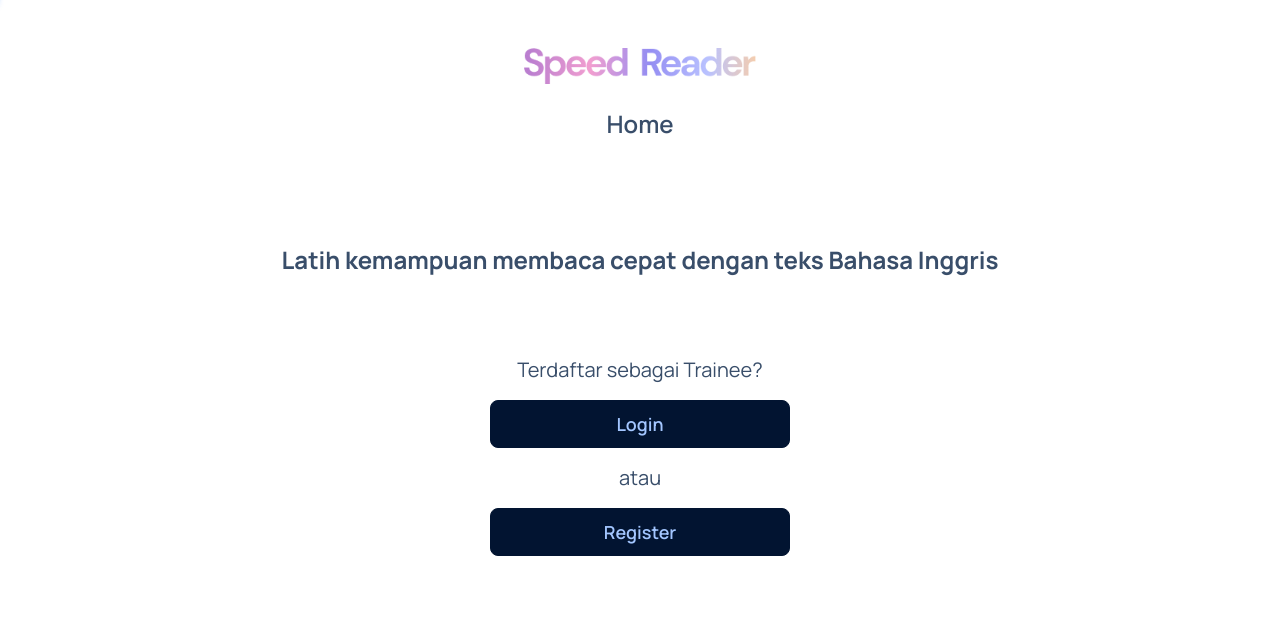
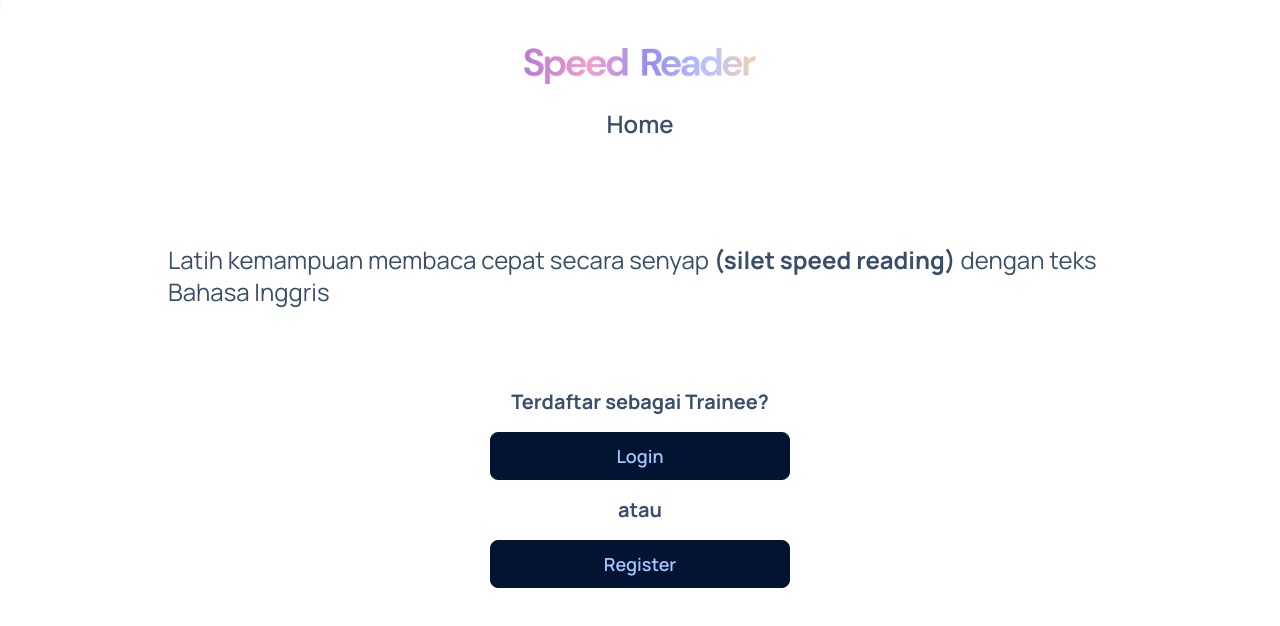
Before and after one commit to mfalfath25/speed-reader-fe, a React (Vite) app: page / in a window 1280 px wide. Shown: the top 626 px of the page. Built offline with nearby package versions, Linux system fonts and the light colour scheme.

Commit message:
feat: added edit username action

```diff
--- a/src/components/atoms/BackButton.tsx
+++ b/src/components/atoms/BackButton.tsx
@@ -5,7 +5,6 @@ import { Button } from './Button'
 
 interface BackButtonProps {
   isAnimationActive?: boolean
-  isRestarted?: boolean
 }
 
 export const BackButton = (props: BackButtonProps) => {
@@ -13,10 +12,7 @@ export const BackButton = (props: BackButtonProps) => {
   return (
     <>
       <div className="absolute">
-        <Button
-          disabled={props.isAnimationActive || props.isRestarted}
-          onClick={() => navigate(-1)}
-        >
+        <Button disabled={props.isAnimationActive} onClick={() => navigate(-1)}>
           <BiArrowBack size={24} />
         </Button>
       </div>
--- a/src/components/molecules/Title.tsx
+++ b/src/components/molecules/Title.tsx
@@ -13,14 +13,14 @@ const hideBackButton = ['result', 'simulate', 'comprehension']
 
 export const Title = ({ pageTitle, children }: TitleProps) => {
   const location = useLocation()
-  const { animationStatus, isRestarted } = useTrainingStore()
+  const { animationStatus } = useTrainingStore()
 
   const renderBackButton = checkCurrentPathname(hideBackButton, location.pathname)
   return (
     <>
       <div className="navbar bg-base-100">
         {renderBackButton === false && pageTitle !== 'Home' ? (
-          <BackButton isAnimationActive={animationStatus} isRestarted={isRestarted} />
+          <BackButton isAnimationActive={animationStatus} />
         ) : null}
         {/* {pageTitle !== 'Home' && <BackButton isAnimationActive={animationStatus} />} */}
         <span className="mx-auto font-semibold text-xl sm:text-2xl">{pageTitle}</span>
--- a/src/components/molecules/profileSections/EditProfile.tsx
+++ b/src/components/molecules/profileSections/EditProfile.tsx
@@ -1,6 +1,7 @@
 import React from 'react'
 import { SubmitHandler, useForm } from 'react-hook-form'
 import { useNavigate } from 'react-router-dom'
+import { useUserStore } from '../../../store/UserStore'
 import { FormEditProfileValues } from '../../../types/model'
 import { Button } from '../../atoms'
 
@@ -15,7 +16,10 @@ export const EditProfile = () => {
     formState: { errors, isSubmitSuccessful },
   } = useForm<FormEditProfileValues>()
 
+  const { userData, editUsername } = useUserStore()
+
   const onSubmit: SubmitHandler<FormEditProfileValues> = (data) => {
+    editUsername(data.username)
     navigate('/profile', { replace: true })
     console.log(data)
   }
@@ -33,12 +37,11 @@ export const EditProfile = () => {
               type="text"
               placeholder="Username"
               className="input input-bordered w-full"
-              defaultValue={''}
+              defaultValue={userData.username}
               minLength={3}
               maxLength={20}
               {...register('username', { required: true })}
             />
-            {/* <label className="label-text-alt"></label> */}
             <div className="flex justify-end">
               {errors.username && <span className="text-red-400">Username cannot be empty</span>}
             </div>
--- a/src/components/molecules/profileSections/MyProgress.tsx
+++ b/src/components/molecules/profileSections/MyProgress.tsx
@@ -166,7 +166,9 @@ export const MyProgress = () => {
         <div className="flex flex-col items-center justify-center">
           <p className="text-xl sm:text-2xl font-bold">Grafik Perkembangan Latihan</p>
           <div style={{ width: '100%' }}>
-            <p className="text-xl font-semibold my-2">Kecepatan membaca dari waktu ke waktu</p>
+            <p className="text-center sm:text-left text-base sm:text-xl font-semibold my-2">
+              Kecepatan membaca dari waktu ke waktu
+            </p>
             <Line options={options} data={data} />
           </div>
         </div>
--- a/src/components/pages/History.tsx
+++ b/src/components/pages/History.tsx
@@ -20,7 +20,8 @@ export const History = () => {
             </tr>
           </thead>
           <tbody>
-            {trainingData.map((data, index) => (
+            {trainingData.length !== 0 ? (
+              trainingData.map((data, index) => (
                 <tr key={index}>
                   <th>{index + 1}</th>
                   <td>{data.mode}</td>
@@ -32,7 +33,14 @@ export const History = () => {
                   <td>{data.accuracy}%</td>
                   <td>{moment(data.readDate).format('l')}</td>
                 </tr>
-            ))}
+              ))
+            ) : (
+              <tr>
+                <td colSpan={7} className="text-center">
+                  Data latihan kosong
+                </td>
+              </tr>
+            )}
           </tbody>
         </table>
       </div>
--- a/src/components/pages/Home.tsx
+++ b/src/components/pages/Home.tsx
@@ -113,19 +113,20 @@ export const Home = () => {
         <>
           <div className="grid grid-cols-auto rows-auto-rows gap-20 pt-2 mt-4 sm:mt-20">
             <div className="flex mx-auto">
-              <h1 className="text-2xl font-bold">
-                Latih kemampuan membaca cepat dengan teks Bahasa Inggris
+              <h1 className="text-2xl font-base">
+                Latih kemampuan membaca cepat secara senyap{' '}
+                <span className="font-bold">(silet speed reading)</span> dengan teks Bahasa Inggris
               </h1>
             </div>
             <div className="flex flex-col mx-auto gap-4 w-full sm:w-[300px]">
-              <span className="text-xl mx-auto">Terdaftar sebagai Trainee?</span>
+              <span className="text-xl font-bold mx-auto">Terdaftar sebagai Trainee?</span>
               <Button
                 text="Login"
                 weight="primary"
                 width="full"
                 onClick={() => navigate('/login')}
               />
-              <span className="text-xl mx-auto">atau</span>
+              <span className="text-xl font-bold mx-auto">atau</span>
               <Button text="Register" onClick={() => navigate('/register')} />
             </div>
           </div>
--- a/src/components/pages/Profile.tsx
+++ b/src/components/pages/Profile.tsx
@@ -20,7 +20,7 @@ const ProfileMenu = () => {
       totalReadTime += item.readTime
     })
     formattedReadTime = moment.utc(totalReadTime).format('HH:mm:ss')
-    console.log(formattedReadTime)
+    // console.log(formattedReadTime)
     return formattedReadTime
   }
 
--- a/src/store/UserStore.ts
+++ b/src/store/UserStore.ts
@@ -6,6 +6,7 @@ import { Trainee } from '../types/model'
 interface UserStore {
   userData: Trainee
   setUserData: (data: Trainee) => void
+  editUsername: (data: string) => void
   clearUserData: () => void
 }
 
@@ -29,6 +30,14 @@ export const useUserStore = create<UserStore>()(
             },
           }))
         },
+        editUsername: (data) => {
+          set((state) => ({
+            userData: {
+              ...state.userData,
+              username: data,
+            },
+          }))
+        },
         clearUserData: () => {
           set((state) => ({
             userData: {
```
Lines whose indentation alone changed are shown as unchanged.
